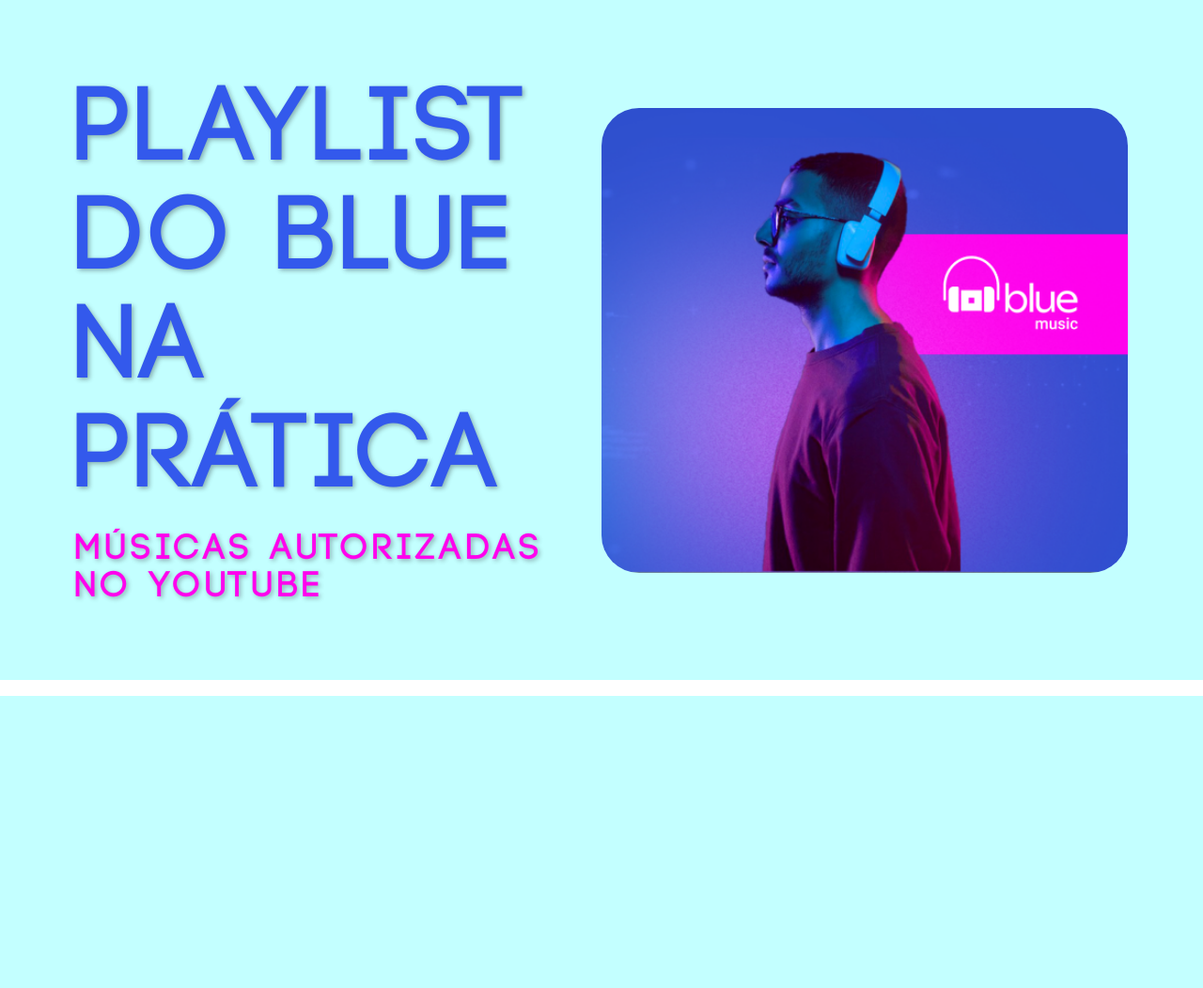
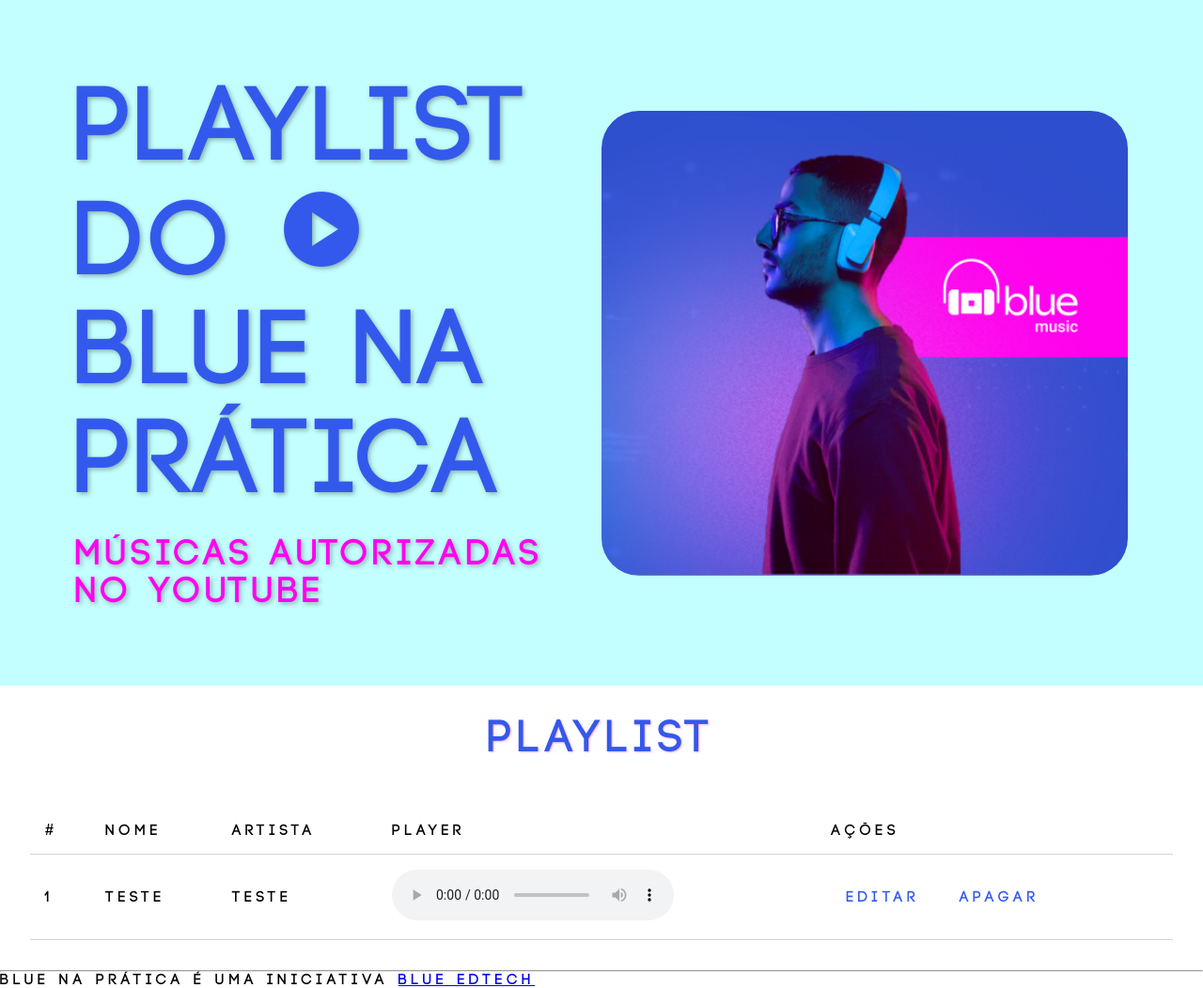
Before and after one commit to friarhob/BlueMusic, a Flask app: page / in a window 1280 px wide. Shown: the part 59-1111 px from the top of the page at 94% size. Before the commit the page ends 800 px from the top, so only its background shows below. Run offline with Flask 2, Linux system fonts and the light colour scheme.

Commit message:
table added

```diff
--- a/static/css/styles.css
+++ b/static/css/styles.css
@@ -10,7 +10,8 @@
     src: url(./../font/CODE\_Bold.otf);
 }
 
-html, body {
+html,
+body {
     width: 100%;
     height: 100%;
     scroll-behavior: smooth;
@@ -78,10 +79,54 @@ header#banner div h1 {
     text-shadow: 2px 2px 5px #00000050;
 }
 
+header#banner div h1 span {
+    font-size: 6rem;
+}
+
 header#banner div h2 {
     font-size: 2.4rem;
     color: #FF01ed;
     text-shadow: 2px 2px 5px #00000050;
     margin-top: 20px;
 }
+
+section#playlist {
+    max-width: 100%;
+    padding: 2rem;
+    overflow-x: auto;
+}
+
+section#playlist h3 {
+    text-align: center;
+    color: rgb(51, 89, 235);
+    font-size: 3rem;
+    text-shadow: 1px 1px 2px #FF01ed50;
+    letter-spacing: 0.4rem;
+    margin-bottom: 3rem;
+}
+
+section#playlist table {
+    border-collapse: collapse;
+    width: 100%;
+    border-spacing: 0px;
+}
+
+section#playlist table th,
+td {
+    padding: 1rem;
+    border-bottom: 1px solid lightgray;
+    text-align: left;
+}
+
+section#playlist table td a {
+    padding: 1rem;
+    color: #3359ec;
+    text-decoration: none;
+    transition: all 0.3s ease-in-out;
+}
+
+section#playlist table td a:hover {
+    color: #FF01ed;
+}
+
 /* End of index.html */
--- a/templates/index.html
+++ b/templates/index.html
@@ -6,7 +6,8 @@
     <meta http-equiv="X-UA-Compatible" content="IE=edge">
     <meta name="viewport" content="width=device-width, initial-scale=1.0">
     <link rel="stylesheet" href=" {{ url_for('static', filename='css/styles.css') }} ">
-    <link rel="stylesheet" href="https://stackpath.bootstrapcdn.com/font-awesome/4.7.0/css/font-awesome.min.css">
+    <link href="https://fonts.googleapis.com/icon?family=Material+Icons" rel="stylesheet">
+
     <title>BlueMusic</title>
 </head>
 
@@ -28,7 +29,11 @@
     <header id="banner">
         <div>
             <h1>
-                Playlist do Blue Na Prática
+                Playlist do
+                <span class="material-icons">
+                    play_circle
+                </span>
+                Blue Na Prática
             </h1>
             <h2>
                 Músicas autorizadas no YouTube
@@ -36,6 +41,41 @@
         </div>
         <img src=" {{ url_for('static', filename='img/img-home.png') }} " alt="">
     </header>
+
+    <section id="playlist">
+        <h3>Playlist</h3>
+        <table>
+            <thead>
+                <tr>
+                    <th>#</th>
+                    <th>Nome</th>
+                    <th>Artista</th>
+                    <th>Player</th>
+                    <th>Ações</th>
+                </tr>
+            </thead>
+            <tbody>
+                <tr>
+                    <td>1</td>
+                    <td>Teste</td>
+                    <td>Teste</td>
+                    <td>
+                        <audio controls src=""></audio>
+                    </td>
+                    <td>
+                        <a href="">Editar</a>
+                        <a href="">Apagar</a>
+                    </td>
+                </tr>
+            </tbody>
+        </table>
+    </section>
+
+    <footer>
+        <hr>
+        <p>Blue na Prática é uma iniciativa <a href="https://blueedtech.com.br/" target="_blank">Blue EdTech</a> </p>
+    </footer>
+
 </body>
 
 </html>
```
